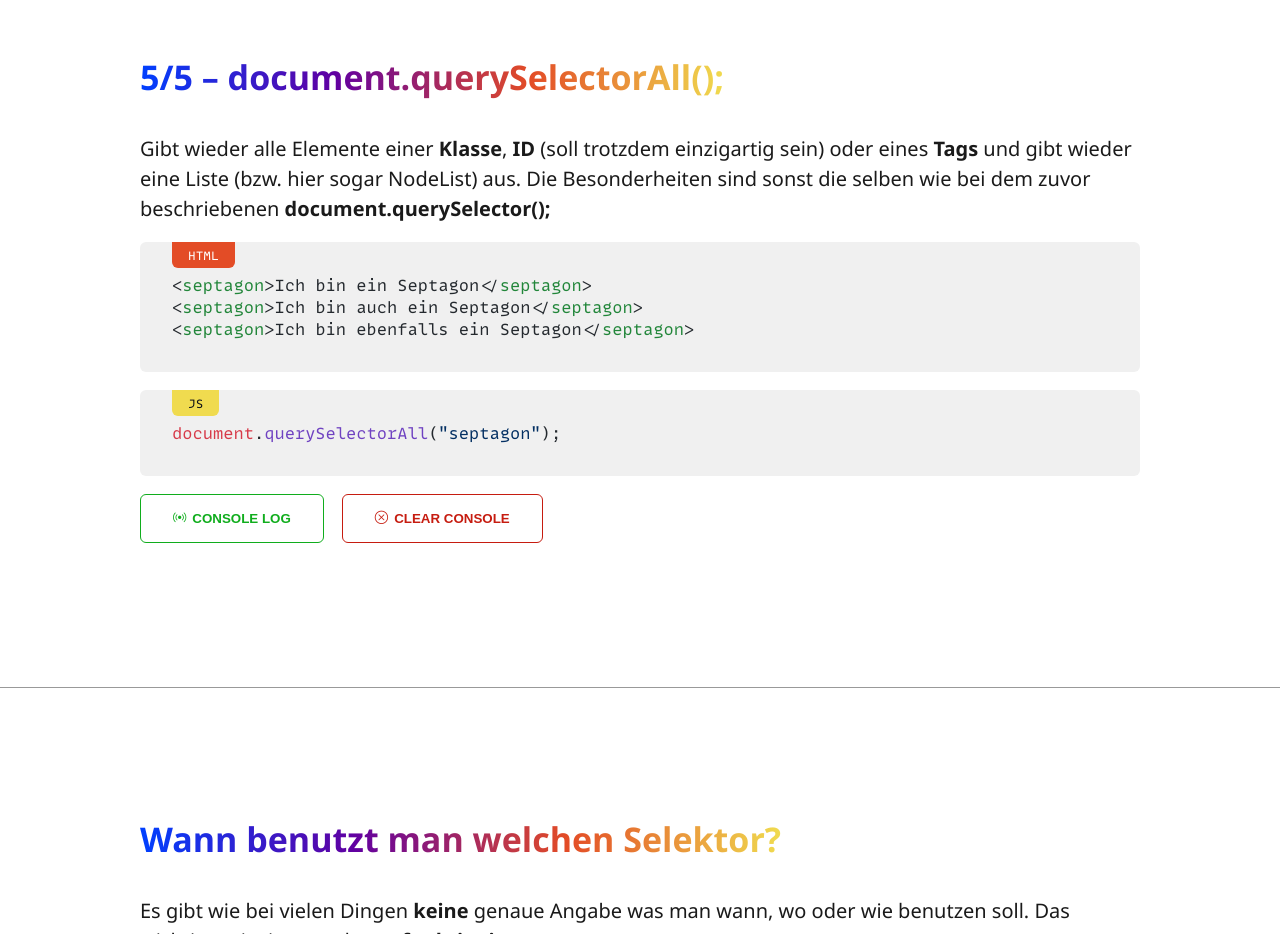
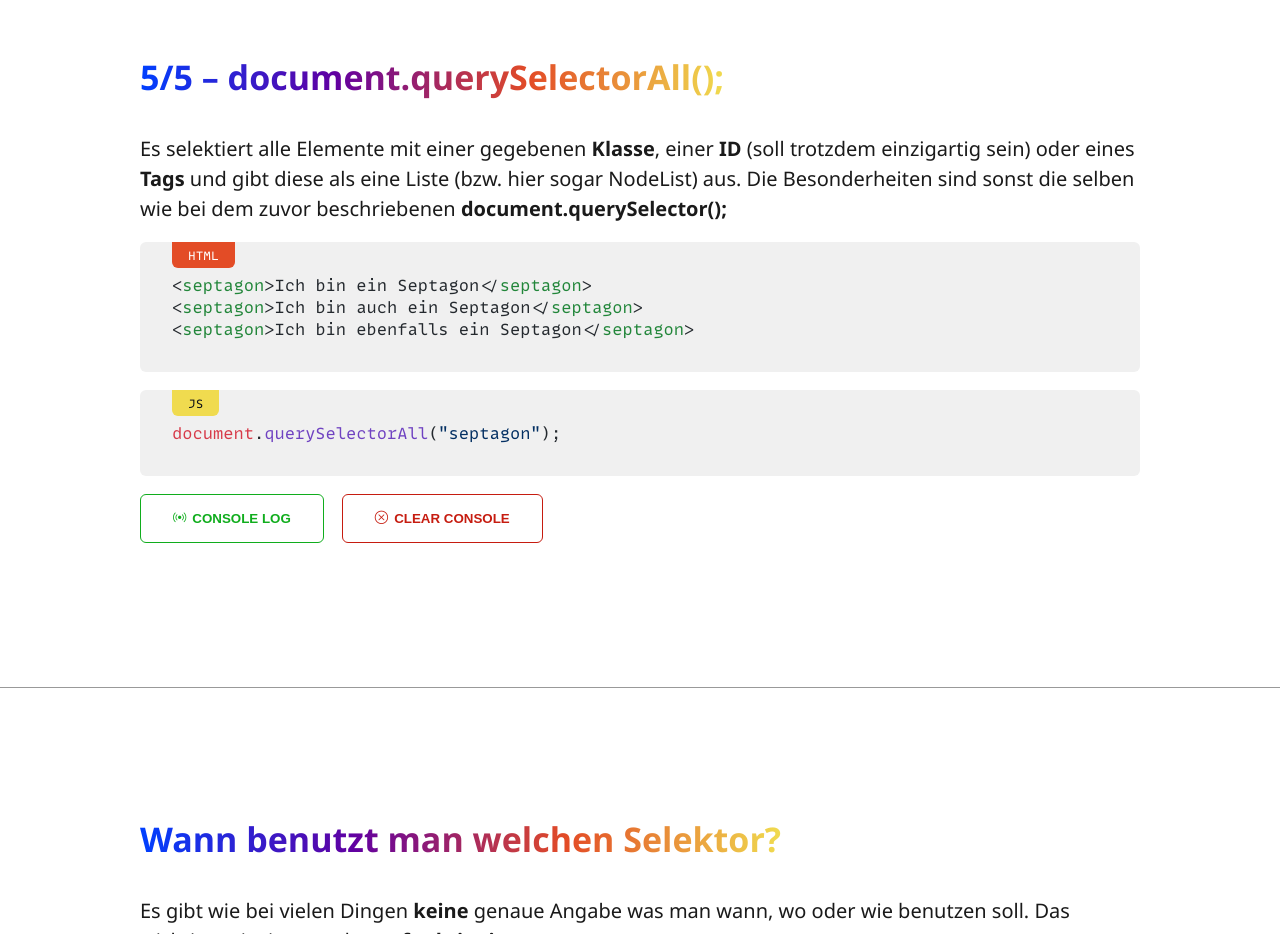
Before and after one commit to olekirchner/javascript-dom-selectors, a plain HTML site: page index.html in a window 1280 px wide. Shown: the part 7620-8554 px from the top of the page. Drawn offline with nearby package versions, Linux system fonts and the light colour scheme.

Commit message:
text changes

```diff
--- a/index.html
+++ b/index.html
@@ -227,7 +227,7 @@ container.querySelector(".circle");</code></pre>
     <!-- document.querySelectorAll(); -->
     <section id="section5">
       <h2>5/5 – document.&shy;querySelector&shy;All();</h2>
-      <p>Gibt wieder alle Elemente einer <b>Klasse</b>, <b>ID</b> (soll trotzdem einzigartig sein) oder eines <b>Tags</b> und gibt wieder eine Liste (bzw. hier sogar NodeList) aus. Die Besonderheiten sind sonst die selben wie bei dem zuvor beschriebenen <b>document.querySelector();</b></p>
+      <p>Es selektiert alle Elemente mit einer gegebenen <b>Klasse</b>, einer <b>ID</b> (soll trotzdem einzigartig sein) oder eines <b>Tags</b> und gibt diese als eine Liste (bzw. hier sogar NodeList) aus. Die Besonderheiten sind sonst die selben wie bei dem zuvor beschriebenen <b>document.querySelector();</b></p>
 
 <pre><code class="language-html">&lt;septagon&gt;Ich bin ein Septagon&lt;/septagon&gt;
 &lt;septagon&gt;Ich bin auch ein Septagon&lt;/septagon&gt;
```
